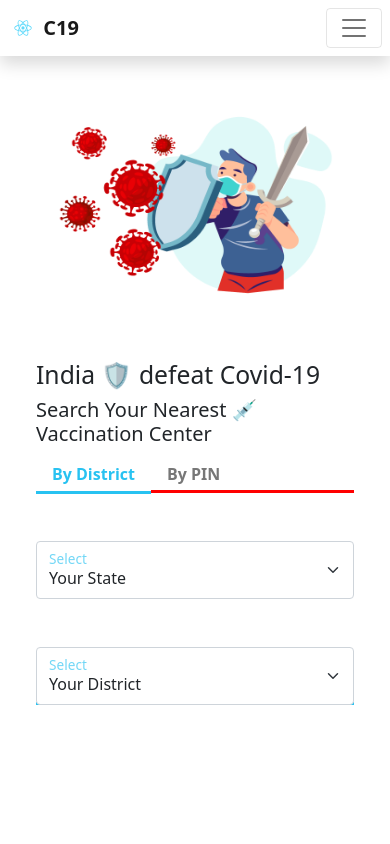
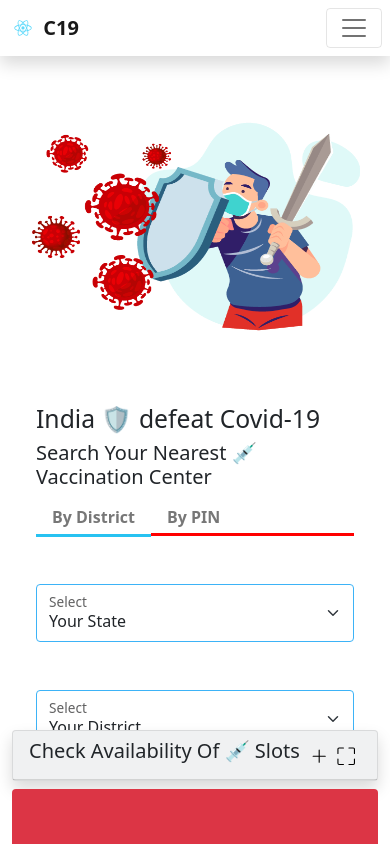
Before and after one commit to anirbansanu/c19, a React (Create React App) app: page / in a window 390 px wide. Shown: the top 844 px of the page. Built offline with nearby package versions, Linux system fonts and the light colour scheme.

Commit message:
C19Card and Container2 added

```diff
--- a/package.json
+++ b/package.json
@@ -8,10 +8,13 @@
     "@testing-library/react": "^11.2.7",
     "@testing-library/user-event": "^12.8.3",
     "bootstrap": "^5.1.3",
+    "bootstrap-icons": "^1.6.1",
     "gh-pages": "^3.2.3",
     "react": "^17.0.2",
     "react-bootstrap": "^2.0.0",
+    "react-bootstrap-icons": "^1.6.1",
     "react-dom": "^17.0.2",
+    "react-expand-animated": "^1.0.2",
     "react-scripts": "4.0.3",
     "react-spinners": "^0.11.0",
     "web-vitals": "^1.1.2"
--- a/src/App.css
+++ b/src/App.css
@@ -3,6 +3,7 @@
   -ms-user-select: none; /* IE 10 and IE 11 */
   user-select: none; /* Standard syntax */
 }
+
 .dropdown-menu{
   font-weight: bold;
 }
--- /dev/null
+++ b/src/components/C19Card/C19Card.css
@@ -0,0 +1,78 @@
+.container1 .result-row{
+    margin-top: -50px;
+    text-align: center;
+}
+
+.result-row .card-body{
+    display: flex;
+    justify-content: center;
+    align-items: center;
+    overflow: hidden;
+}
+.result-row .card-header{
+    display: flex;
+    justify-content: space-between;
+    align-items: center;
+}
+
+.container1 .btn-tool-box{
+    top: 0;
+    right: 2px;
+}
+.btn-tool{
+    display: inline-block;
+    margin-right: 4px;
+    font-size: 400 !important;
+    user-select: none;
+    width: 1.4rem;
+    height: 1.4rem;
+    padding: .15rem .15rem .15rem .15rem !important;
+    color: #000;
+    border: 0 !important;
+    cursor: pointer;
+}
+
+.toggle-content{
+    display: flex;
+    justify-content: center;
+    align-items: center;
+    height: 100%;
+    width: 100%;
+    transition: height 0.5s linear;
+}
+
+.expand-card{
+    width: 100%;
+    min-height: 50vh !important;
+    height: 100%;
+    background-color: blueviolet;
+}
+.collapse-card{
+    width: 100%;
+    min-height: 0vh !important;
+    height: 0px !important;
+    background-color: rgb(43, 159, 226);
+}
+
+.maximize{
+    display: block !important;
+    margin-top: 0px !important;
+    height: 100% !important;
+    left: 0;
+    max-height: 100vh !important;
+    max-width: 100vw !important;
+    position: fixed !important;
+    top: 0;
+    width: 100% !important;
+    z-index: 1040;
+}
+
+.maximize ~ body{
+    overflow: hidden !important;
+}
+
+.minimize{
+    position: relative;
+    width: 100%;
+
+}
--- /dev/null
+++ b/src/components/C19Card/C19Card.jsx
@@ -0,0 +1,64 @@
+import React, { Component } from 'react'
+import { Card } from 'react-bootstrap'
+import { Fullscreen,FullscreenExit,PlusLg,XLg,DashLg } from 'react-bootstrap-icons'
+import "./C19Card.css"
+
+export default class C19Card extends Component {
+    constructor(props){
+        super(props);
+        this.state = {
+            expand: this.props.expand,
+            maximize: this.props.maximize
+        };
+    }
+    expandToggle = () => {
+        if(!this.state.maximize)
+        {
+            this.setState(prevState => ({ expand: !prevState.expand }));
+            console.log(`this is toggle func : ${this.state.expand}`);
+        }
+
+
+    };
+    maximizeToggle = () => {
+        this.setState(prevState => ({ maximize: !prevState.maximize }));
+        this.state.maximize? this.setState({ expand: true }) : this.setState({ expand: true });
+        if (document.body.style.overflow !== "hidden" && !this.state.maximize) {
+            document.body.style.overflow = "hidden";
+          } else {
+            document.body.style.overflowY = "scroll";
+          }
+    }
+    render() {
+        return (
+            <>
+                <Card className={`result-row bg-light shadow ${this.state.maximize?"maximize":"minimize"}`}>
+                    <Card.Header>
+                        <Card.Title as="h5">
+                            Check Availability Of 💉 Slots
+                        </Card.Title>
+                        <div className="btn-tool-box">
+
+                                {this.state.expand?<DashLg className="btn-tool" onClick={this.expandToggle}/>:<PlusLg className="btn-tool" onClick={this.expandToggle}/>}
+
+
+                                {this.state.maximize?<FullscreenExit className="btn-tool" onClick={this.maximizeToggle}/>:<Fullscreen className="btn-tool" onClick={this.maximizeToggle}/>}
+
+                                {this.props.close?
+                                    <button type="button" className="btn btn-tool"><XLg/></button>:
+                                    ""
+                                }
+                        </div>
+                    </Card.Header>
+                    <Card.Body className={`p-0 ${this.state.expand? 'expand-card':'collapse-card'}`}>
+                        <div className={`p-0 toggle-content`}>
+                            <div className="content">
+                                <h1>Nearest 💉 Vaccination</h1>
+                            </div>
+                        </div>
+                    </Card.Body>
+                </Card>
+            </>
+        )
+    }
+}
--- /dev/null
+++ b/src/components/Containers/Container2.jsx
@@ -0,0 +1,22 @@
+import React, { Component } from 'react'
+import { Container,Row,Col,Card } from 'react-bootstrap'
+
+export default class Container2 extends Component {
+    render() {
+        return (
+            <div>
+                <Container fluid className="container2"  >
+                    <Row>
+                        <Col className="container1-col mt-2" xs={{span: 12, order: 1 }} sm={{span: 12, order: 1 }} md={{span: 6, order: 1 }} lg={{span: 7, order: 1 }} >
+                            <Card className="bg-danger" style={{width:"100%",minHeight:"400px"}} ></Card>
+                        </Col>
+                        <Col className="container1-col mt-5 mt-md-2" xs={{span: 12, order: 2 }} sm={{span: 12, order: 2 }} md={{span: 6, order: 2 }} lg={{span: 5, order: 2 }}>
+                            <Card className="bg-success" style={{width:"100%",minHeight:"400px"}} ></Card>
+                        </Col>
+
+                    </Row>
+                </Container>
+            </div>
+        )
+    }
+}
--- a/src/components/Header/Container1.css
+++ b/src/components/Header/Container1.css
@@ -1,4 +1,3 @@
-
 .container1-col{
     display: flex;
     align-items: center;
@@ -6,32 +5,35 @@
 }
 
 .container1-col .card{
-
     box-shadow: none;
     border: none;
 }
+
 .container1-col>img{
     width: 92%;
-    height: 92%;
+    height: 90%;
     padding: 8% 8%;
 }
-.nav-tabs {
+
+@media only screen and (max-width: 840px) {
+    .container1-col>img{
+        padding: 8% 0%;
+    }
+  }
+.container1 .nav-tabs {
     border-bottom: 0px !important;
     color: rgb(133, 131, 131) !important;
     box-shadow: 0 -3px 0 0 red inset;
-
 }
-.nav-link{
+.container1 .nav-link{
  border: 0 !important;
  font-weight: bold;
  color: #777 !important;
  box-shadow: 2 -1px 0 0 red inset;
 }
-.nav-link:hover{
-}
 
 .active{
-    color: rgb(40, 194, 241) !important;
+    color: rgb(13, 13, 14) !important;
     box-shadow: 0 -3px 0 0 rgb(40, 194, 241) inset;
     border: 0 !important;
 }
--- a/src/components/Header/Container1.jsx
+++ b/src/components/Header/Container1.jsx
@@ -1,6 +1,7 @@
 import React, { Component } from 'react';
 import { Container,Row,Col,Card } from 'react-bootstrap';
 // import Fwc from '../../assets/imgs/banner1.png';
+import C19Card from '../C19Card/C19Card';
 import C19Tabs from '../Tabs/C19Tabs';
 import Pic from '../../assets/imgs/corona-info.png';
 import "./Container1.css";
@@ -9,16 +10,16 @@
     render() {
         return (
             <>
-                <Container fluid className="container1">
+                <Container fluid className="container1"  >
                     <Row>
                         <Col xs={{span: 12, order: 2 }} sm={{span: 12, order: 2 }} md={{span: 6, order: 1 }} lg={{span: 5, order: 1 }} className="container1-col" >
-                            <Card style={{width:"100%"}}>
+                            <Card style={{width:"100%",minHeight:"400px"}} >
                                 <Card.Body className="p-4">
                                     <Card.Title >
                                         <h2>India 🛡 defeat Covid-19</h2>
                                     </Card.Title>
 
-                                    <Card style={{minHeight:"235px"}}>
+                                    <Card>
                                         <Card.Body className="p-0">
                                             <Card.Title >
                                                 <h5>Search Your Nearest 💉 Vaccination Center</h5>
@@ -35,7 +36,10 @@
                         </Col>
 
                     </Row>
+                    <C19Card expand={false} maximize={false}/>
+
                 </Container>
+
             </>
         )
     }
--- a/src/components/Inputs/Input.css
+++ b/src/components/Inputs/Input.css
@@ -9,6 +9,9 @@
 option{
     padding-top: 1.2rem !important;
     padding-bottom: 5.2rem !important;
+}
+.form-select{
+    border-color: rgb(61, 179, 247) !important;
 }
 
 .input-box > .text-input{
--- a/src/pages/Dashboard.jsx
+++ b/src/pages/Dashboard.jsx
@@ -1,12 +1,14 @@
 import React, { Component } from 'react';
 import Header from '../components/Header/Header';
+import Container2 from '../components/Containers/Container2';
 
 export default class Dashboard extends Component {
     render() {
         return (
-            <>
+            <div style={{marginBottom:"3rem"}}>
                 <Header appTitle="C19"/>
-            </>
+                <Container2 />
+            </div>
         )
     }
 }
```
Also changed, not shown: src/components/Containers/Containers.css (added), 2 other files (tests, documents, lock files or other folders).
